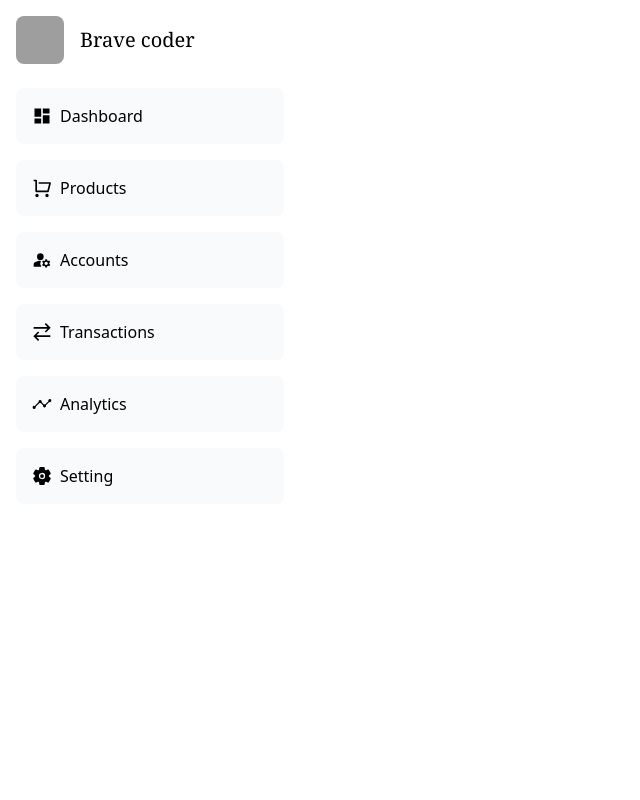
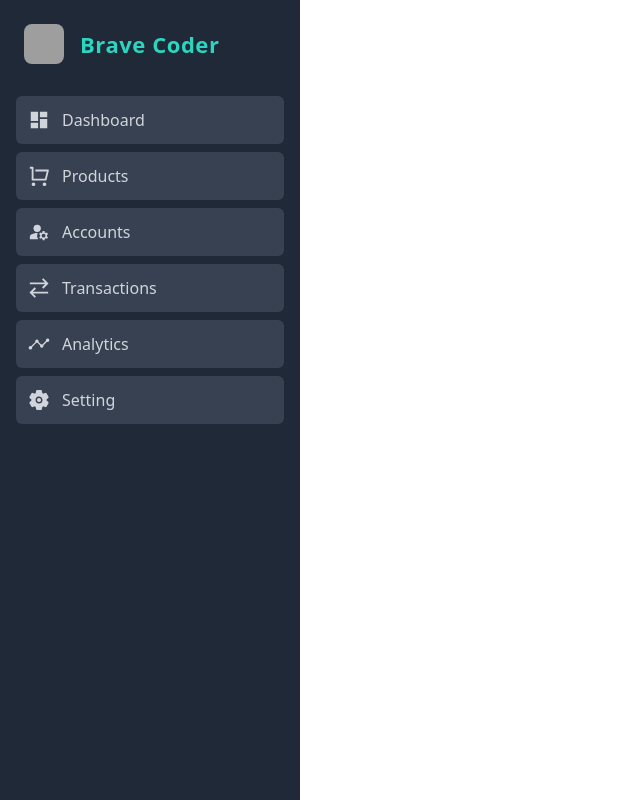
Before and after one commit to Ebin746/admin-next, a Next.js app: page / in a window 1280 px wide. Shown: the whole page, without its empty margins (0-640 px from the left). Built offline with nearby package versions, Linux system fonts and the light colour scheme; grey boxes are pictures that could not be loaded.

Commit message:
fix:Layout , Dashboard and Sidebar

```diff
--- a/package.json
+++ b/package.json
@@ -10,6 +10,8 @@
   },
   "dependencies": {
     "@reduxjs/toolkit": "^2.3.0",
+    "axios": "^1.7.7",
+    "mongoose": "^8.7.3",
     "next": "14.2.15",
     "next-auth": "^4.24.8",
     "react": "^18",
--- a/src/app/admin/Layout.tsx
+++ b/src/app/admin/Layout.tsx
@@ -19,15 +19,11 @@ const Layout = ({ children }: { children: React.ReactNode }) => {
   if (!session?.user) {
     return <Login />;
   }
-
   return (
-
-    <div className="flex">
-
-      <div className="w-full h-full">
-        <div className="bg-gray-200 p-4 h-[calc(100vh-64px)]">{children}</div>
-      </div>
-      {isLoading && <Loader />} {/* Loader while Redux state is loading */}
+    <div className="flex min-h-screen bg-gray-100">
+      <Sidebar /> {/* Sidebar always visible */}
+      <main className="flex-grow p-6 bg-gray-200">{children}</main>
+      {isLoading && <Loader />} {/* Loader for Redux loading state */}
     </div>
   );
 };
--- a/src/app/admin/dashboard/page.tsx
+++ b/src/app/admin/dashboard/page.tsx
@@ -1,12 +1,54 @@
-// admin/src/app/admin/dashboard/page.tsx
-"use client"; // Use this if you're using client-side hooks
+"use client";
+import axios from "axios";
+import React, { useState, useEffect } from 'react';
+import Layout from '../Layout';
+import { useAppDispatch } from '@/redux/hooks';
+import { setLoading } from "@/redux/features/loadingSlice";
 
-import React from 'react';
-import Layout from '../Layout';
+export interface Iproduct {
+  _id: string;
+  imgSrc: string;
+  fileKey: string;
+  price: string;
+  name: string;
+  category: string;
+}
 
 const DashboardPage = () => {
+  const [product, setProduct] = useState<Iproduct[]>([]);
+  const [usePopUp, setPopUp] = useState(false);
+  const [updateTable, setUpdateTable] = useState(false);
+  const dispatch = useAppDispatch();
+
+  useEffect(() => {
+    dispatch(setLoading(true));
+    axios.get<Iproduct[]>("/api/get_products")
+      .then((res) => { setProduct(res.data); })
+      .catch((err) => console.error("Error fetching products:", err))
+      .finally(() => {
+        dispatch(setLoading(false));
+      });
+  }, [updateTable, dispatch]);
+
   return (
-    <Layout><div>Children</div></Layout>
+    <Layout>
+<div>
+   <div className="bg-white h-[calc(100vh-96px)] rounded-lg p-4">
+    <div className="text-3xl">All products</div>
+     <table className="w-full">
+<thead>
+  <tr>
+    <th>SR No</th>
+    <th>Name</th>
+    <th>Price</th>
+    <th>SR No</th>
+  </tr>
+</thead>
+
+     </table>
+   </div>
+</div>
+</Layout>
   );
 };
 
--- a/src/app/api/get_products/route.ts
+++ b/src/app/api/get_products/route.ts
@@ -7,8 +7,8 @@ export async function GET(){
     try {
         await connectMongoDb();
         const data=await Product.find();
-        NextResponse.json(data);
+       return NextResponse.json(data);
     } catch (error) {
-        NextResponse.json({error,msg:"somthing went worng"},{status:501});
+        return NextResponse.json({error,msg:"somthing went worng"},{status:501});
     }
 }
--- a/src/components/admin-panel/sidebar.tsx
+++ b/src/components/admin-panel/sidebar.tsx
@@ -4,7 +4,7 @@ import { GrTransaction } from "react-icons/gr";
 import { IoAnalytics, IoSettings } from "react-icons/io5";
 import { RiShoppingCartLine } from "react-icons/ri";
 import { usePathname } from "next/navigation";
-import Link from "next/link"; // Added this import
+import Link from "next/link";
 
 const Sidebar = () => {
   const pathName = usePathname();
@@ -38,16 +38,20 @@ const Sidebar = () => {
   ];
 
   return (
-    <div className="bg-white w-[300px] min-h-screen p-4 shrink-0">
-      <div className="flex items-center gap-4">
-        <img className="size-12 rounded-lg" src="/path-to-your-logo.png" alt="logo" /> {/* Ensure src is valid */}
-        <h2 className="text-[20px] font-serif">Brave coder</h2>
+    <div className="bg-gray-800 w-[300px] min-h-screen p-4 shrink-0 text-gray-200">
+      <div className="flex items-center gap-4 p-2">
+        <img className="w-10 h-10 rounded-lg" src="/path-to-your-logo.png" alt="logo" />
+        <h2 className="text-[22px] font-bold tracking-wide text-teal-400">Brave Coder</h2>
       </div>
-      <ul className="space-y-4 mt-6">
+      <ul className="space-y-2 mt-6">
         {menus.map(menu => (
-          <Link key={menu.title} href={menu.href} className={`flex gap-2 items-center p-4 rounded-lg cursor-pointer hover:bg-pink-500 hover:text-white ${pathName.startsWith(menu.href) ? "bg-pink-500 text-white" : "bg-gray-50"}`}>
-            <div className="text-[20px]">{menu.icon}</div>
-            <p>{menu.title}</p>
+          <Link
+            key={menu.title}
+            href={menu.href}
+            className={`flex gap-3 items-center p-3 rounded-md cursor-pointer text-gray-300 hover:bg-gray-600 hover:text-white transition-colors duration-200 ease-in-out ${pathName.startsWith(menu.href) ? "bg-teal-600 text-white" : "bg-gray-700"}`}
+          >
+            <div className="text-[22px]">{menu.icon}</div>
+            <p className="font-medium">{menu.title}</p>
           </Link>
         ))}
       </ul>
--- a/src/libs/MongoConnect.ts
+++ b/src/libs/MongoConnect.ts
@@ -4,5 +4,5 @@ export const connectMongoDb=async ()=>{
 if(mongoose.connection.readyState===1){
     return mongoose.connection.asPromise();
 }
-return await mongoose.connect(process.env.MONGO_URI!)
+return await mongoose.connect(process.env.MONGODB_URL!)
 }
--- a/src/redux/features/productSlice.tsx
+++ b/src/redux/features/productSlice.tsx
@@ -1,14 +1,7 @@
 import { createSlice, PayloadAction } from "@reduxjs/toolkit";
+import { Iproduct } from "@/app/admin/dashboard/page";
+// Define the Iproduct interface
 
-// Define the Iproduct interface
-interface Iproduct {
-    _id: string;
-    imgSrc: string;
-    fileKey: string;
-    price: string;  // Keep as string or change to number if needed
-    name: string;
-    category: string;
-}
 
 // Define the initial state of the product slice
 const initialState: Iproduct = {
```
Also changed, not shown: src/app/page.tsx (+6 -3 lines), 1 other file (tests, documents, lock files or other folders).
